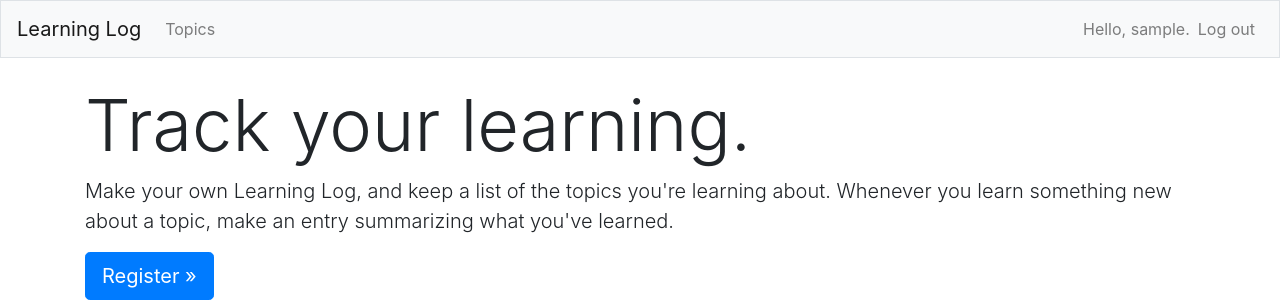
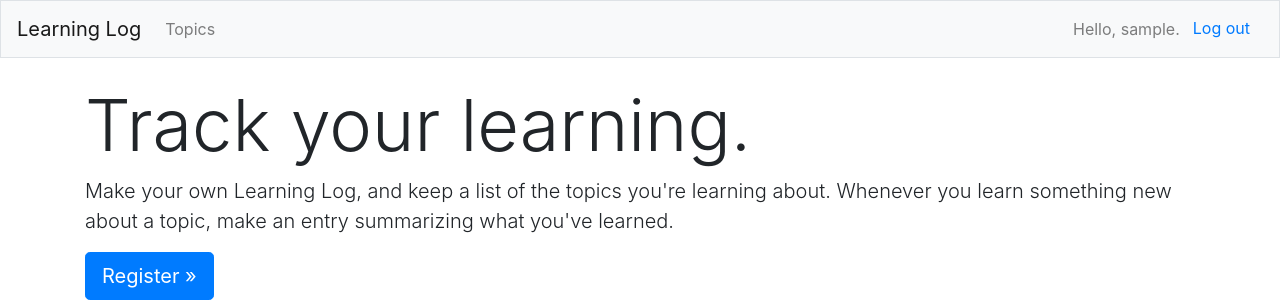
Before and after one commit to fuyunyou77/learning_log, a Django app: page / in a window 1280 px wide. Shown: the top 304 px of the page. Run offline with Django 5.2, Linux system fonts and the light colour scheme; the visitor is signed in with stand-in values (Sample User, id 1); some libraries are stand-ins or nearby versions.

Commit message:
解决logout失效bug

```diff
--- a/learning_logs/templates/learning_logs/base.html
+++ b/learning_logs/templates/learning_logs/base.html
@@ -2,7 +2,7 @@
  * @Author: fuyunyou
  * @Date: 2024-10-22 14:40:03
  * @LastEditors: fuyunyou
- * @LastEditTime: 2024-10-23 15:58:10
+ * @LastEditTime: 2024-10-23 16:25:06
  * @Description:
  * @FilePath: \learning_log\learning_logs\templates\learning_logs\base.html
 -->
@@ -48,10 +48,16 @@
                         </span>
                     </li>
 
-                    <li class="nav-item">
+                    <!-- <li class="nav-item">
                         <a class="nav-link" href="{% url 'users:logout'%}">
                             Log out
                         </a>
+                    </li> -->
+                    <li class="nav-item">
+                        <form method="post" action="{% url 'users:logout' %}">
+                            {% csrf_token %}
+                            <button type="submit" class="btn btn-link">Log out</button>
+                        </form>
                     </li>
                 {% else %}
                 <li class="nav-item">
```
